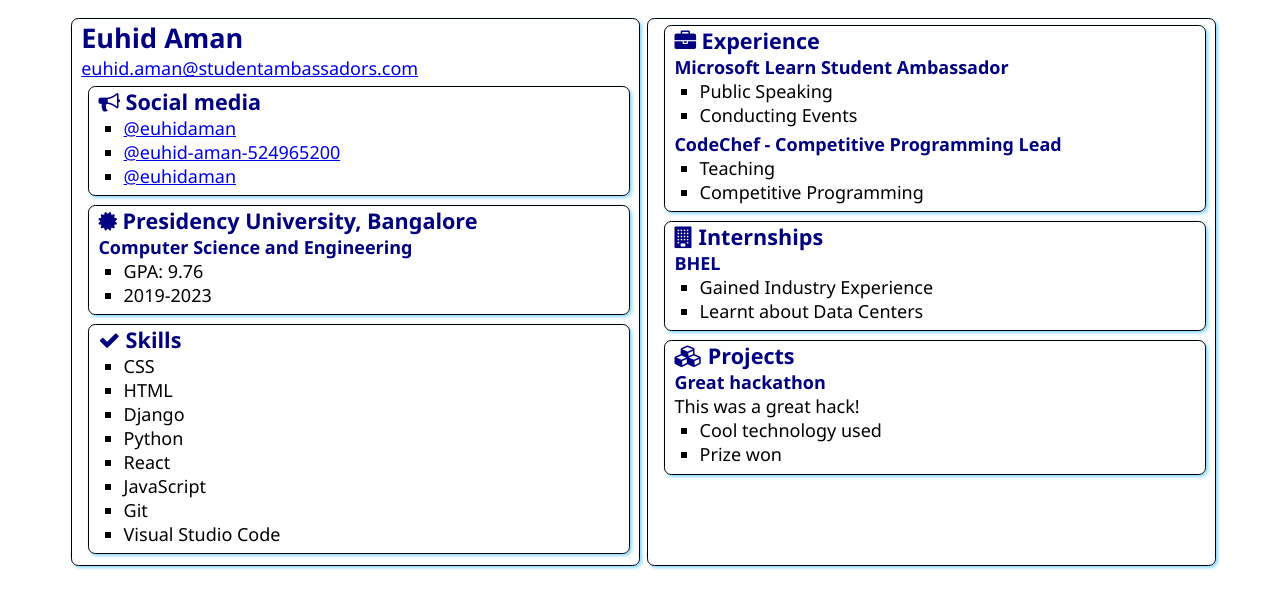
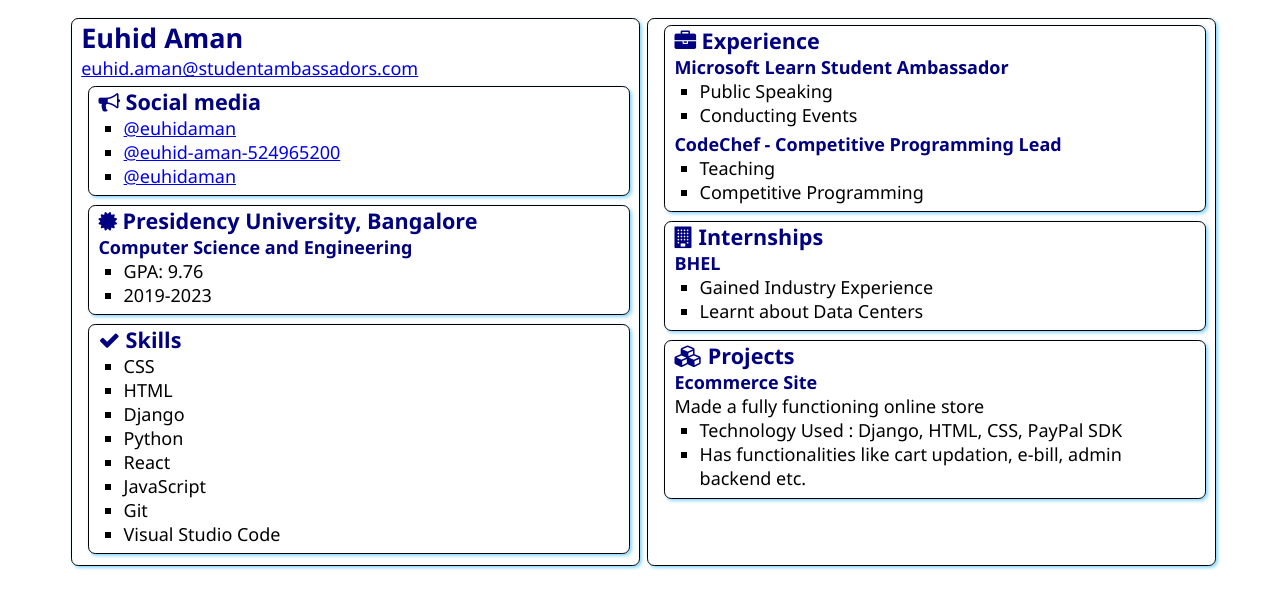
Before and after one commit to euhidaman/SATechnicalOnboarding, a plain HTML site: page src/index.html in a window 1280 px wide. Drawn offline with Linux system fonts and the light colour scheme.

Commit message:
Added projects section

```diff
--- a/src/index.html
+++ b/src/index.html
@@ -104,11 +104,13 @@
             Projects
           </h2>
 
-          <h3>Great hackathon</h3>
-          <div>This was a great hack!</div>
+          <h3>Ecommerce Site</h3>
+          <div>Made a fully functioning online store</div>
           <ul>
-            <li>Cool technology used</li>
-            <li>Prize won</li>
+            <li>Technology Used : Django, HTML, CSS, PayPal SDK</li>
+            <li>
+              Has functionalities like cart updation, e-bill, admin backend etc.
+            </li>
           </ul>
         </section>
       </article>
```
